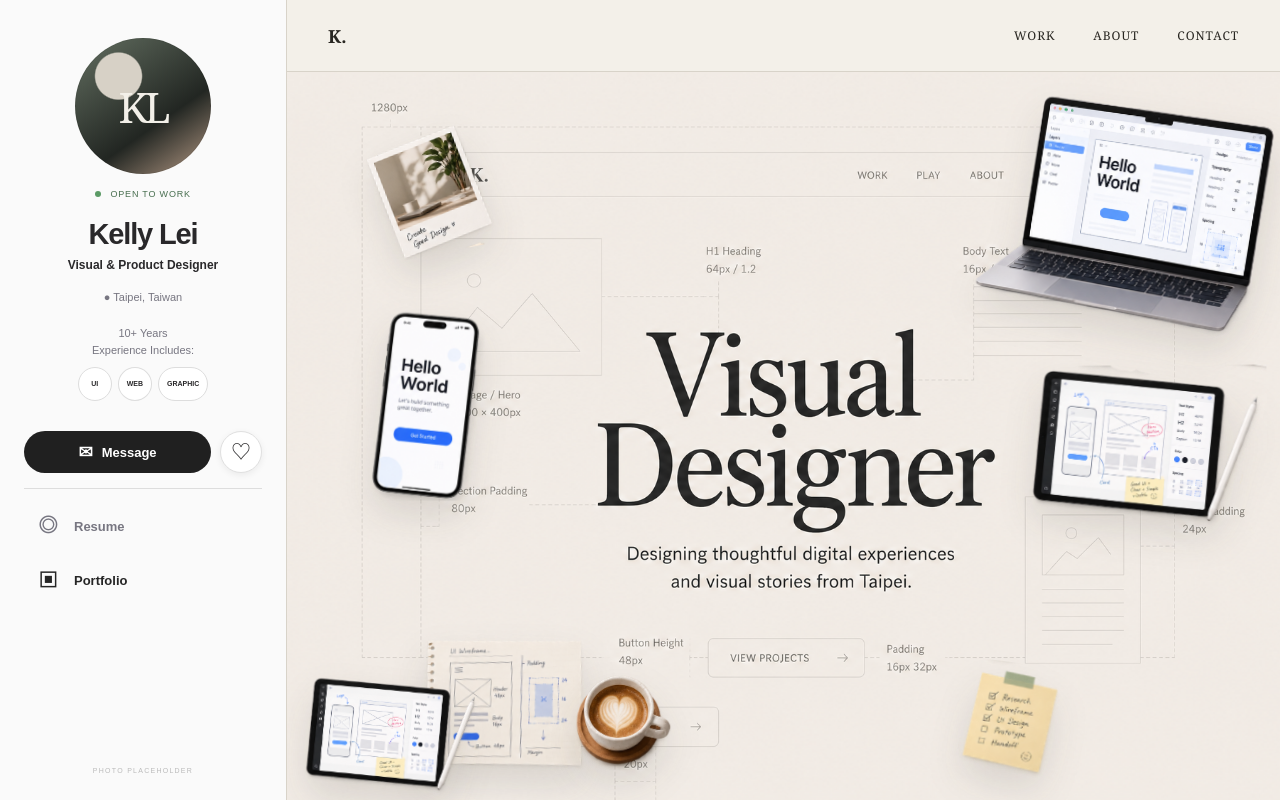
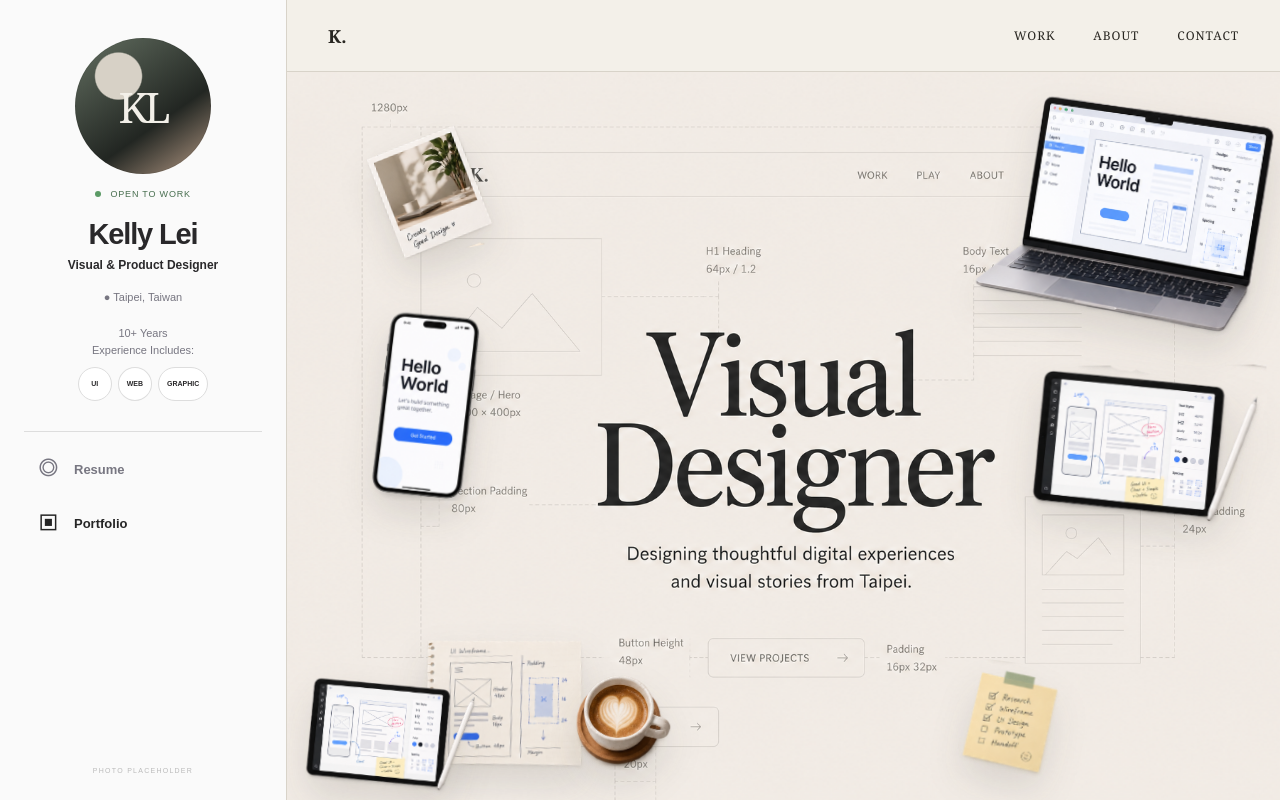
Before and after one commit to haocuobian88/kelly-design-portfolio, a Next.js app: page / in a window 1280 px wide. Shown: the top 800 px of the page. Built offline with nearby package versions, Linux system fonts and the light colour scheme.

Commit message:
Remove sidebar message and save actions

```diff
--- a/app/globals.css
+++ b/app/globals.css
@@ -255,7 +255,8 @@ footer>div:last-child{grid-column:2;grid-row:1}
 .message-button{height:42px;border-radius:99px;background:#202020;color:white;display:flex;align-items:center;justify-content:center;gap:9px;font-size:13px;font-weight:700}
 .message-button span{font-size:17px}
 .save-button{border:1px solid #e0e0e0;background:white;border-radius:50%;font-size:20px;cursor:pointer;box-shadow:0 2px 7px #0001}
-.profile-nav{width:100%;border-top:1px solid #ddd;margin-top:15px;padding-top:12px;display:flex;flex-direction:column;gap:4px}
+.profile-nav{width:100%;border-top:1px solid #ddd;margin-top:30px;padding-top:12px;display:flex;flex-direction:column;gap:4px}
+.profile-actions{display:none!important}
 .profile-nav a{padding:11px 13px;display:flex;align-items:center;gap:15px;color:#777681;font-size:13px;font-weight:600}
 .profile-nav a span{font-size:19px;width:22px;text-align:center}
 .profile-nav a.active{color:#252525}
```
